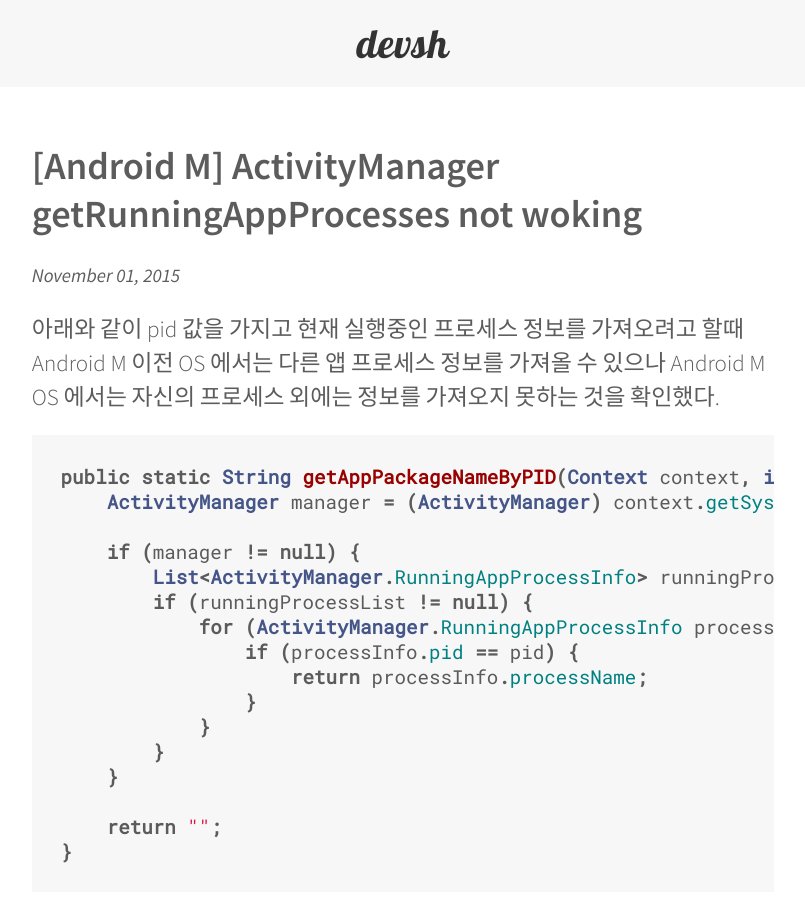
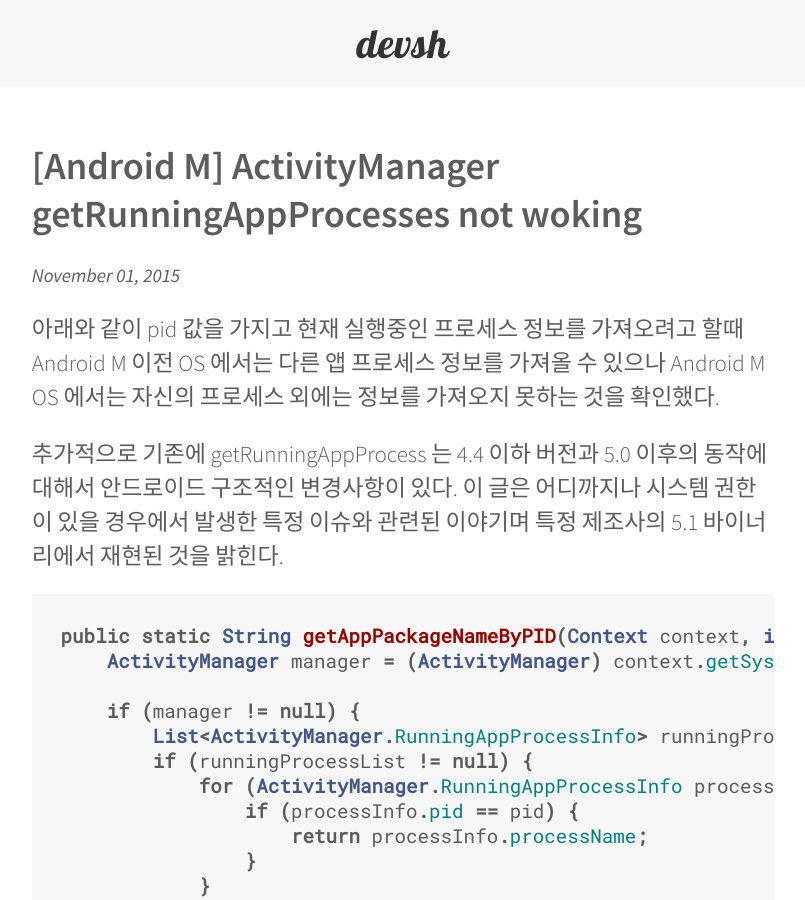
Before and after one commit to suhanlee/suhanlee.github.io, a Jekyll site: the page built from _posts/2015-11-02-activitymanager-getrunningappprocesses-not-working.markdown, in a window 1280 px wide and 900 px high. Shown: the whole window, without its empty margins (237-1042 px from the left). Built offline with Jekyll 4.4.1, drawn with Linux system fonts in a browser that asks for light colours; comment, search, counter and statistics services are not loaded.

Commit message:
update article

```diff
--- a/_posts/2015-11-02-activitymanager-getrunningappprocesses-not-working.markdown
+++ b/_posts/2015-11-02-activitymanager-getrunningappprocesses-not-working.markdown
@@ -6,6 +6,10 @@ categories: Android
 ---
 아래와 같이 pid 값을 가지고 현재 실행중인 프로세스 정보를 가져오려고 할때 Android M 이전 OS 에서는 다른 앱 프로세스 정보를 가져올 수 있으나
 Android M OS 에서는 자신의 프로세스 외에는 정보를 가져오지 못하는 것을 확인했다.
+
+추가적으로 기존에 getRunningAppProcess 는 4.4 이하 버전과 5.0 이후의 동작에 대해서 안드로이드 구조적인 변경사항이 있다.
+이 글은 어디까지나 시스템 권한이 있을 경우에서 발생한 특정 이슈와 관련된 이야기며
+특정 제조사의 5.1 바이너리에서 재현된 것을 밝힌다.
 
 {% highlight java %}
 public static String getAppPackageNameByPID(Context context, int pid) {
--- a/_posts/2016-02-10-python-parameter.markdown
+++ b/_posts/2016-02-10-python-parameter.markdown
@@ -1,7 +1,7 @@
 ---
 layout: post
-title:  "[Python] Python 은 Strong type 이다.
-date:   2015-02-10 02:00:00 +0900
+title:  "[Python] Pyhon의 기본 매개변수 초기화에 대해서"
+date:   2016-02-10 02:00:00 +0900
 categories: Python
 ---
 
```
